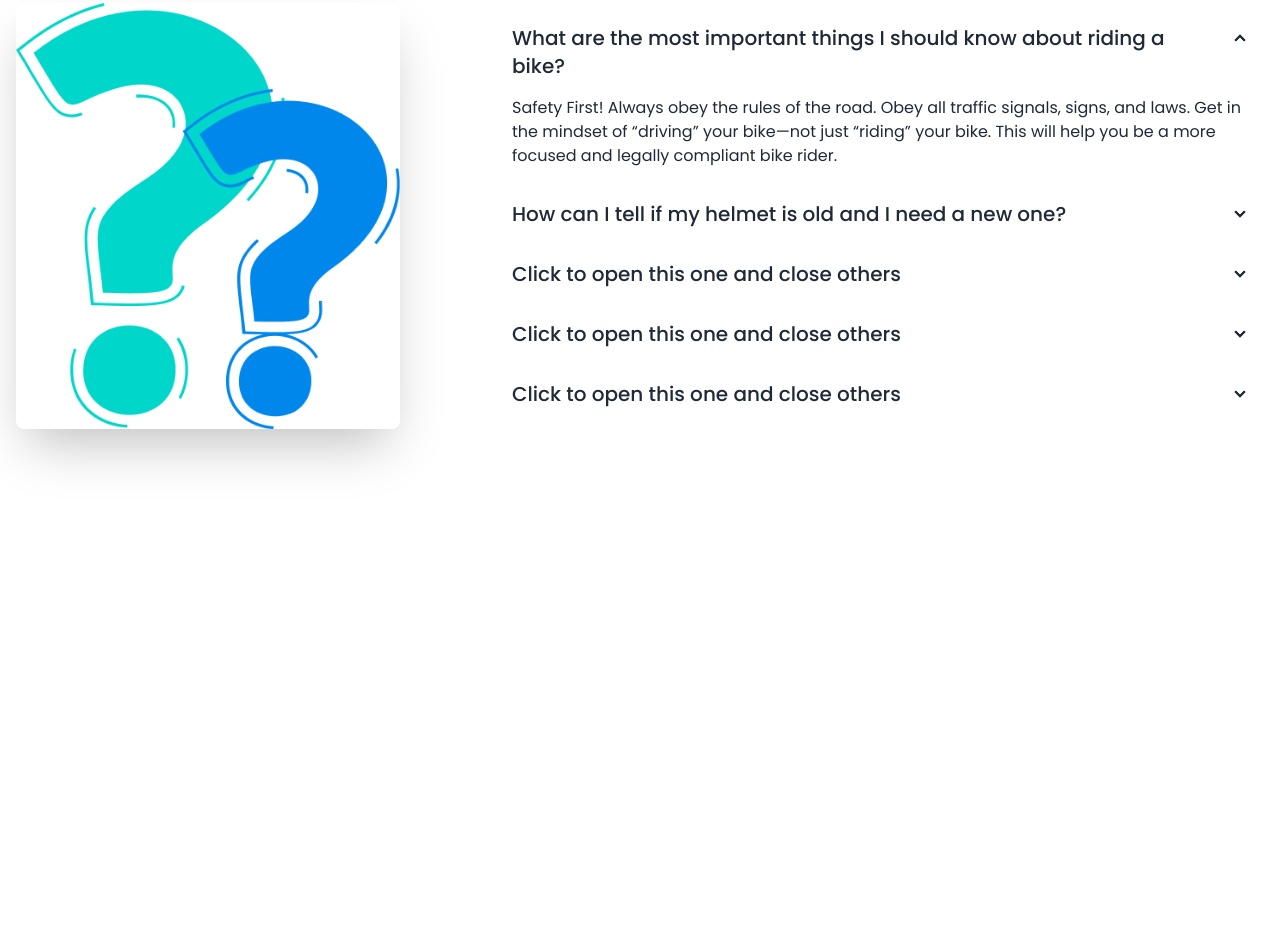
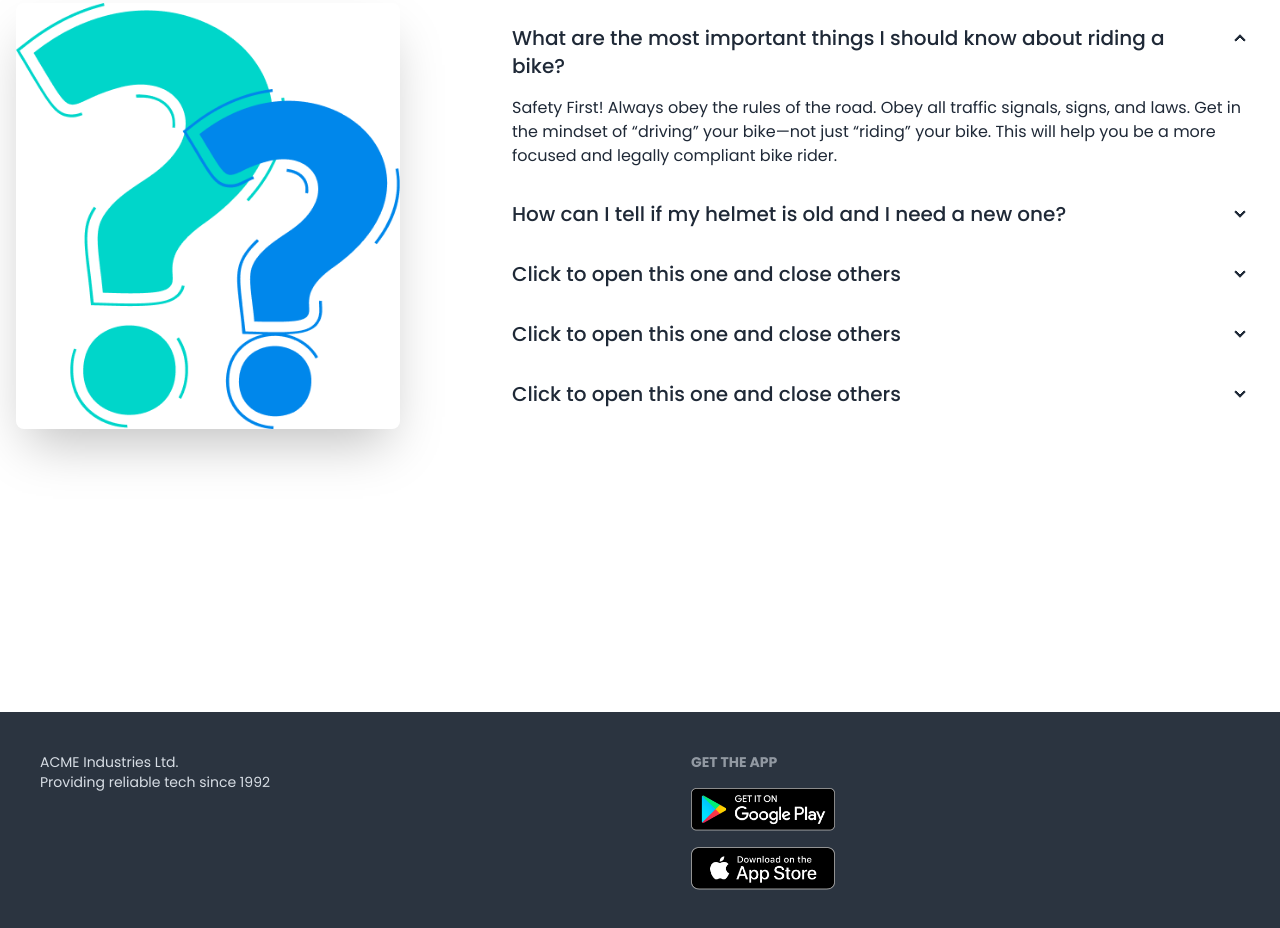
Before and after one commit to yeakubdurjoy001/Biker-Zone-with-Tailwind-and-DaisyUi, a plain HTML site: page index.html in a window 1280 px wide. Shown: the part 2292-3220 px from the top of the page. Before the commit the page ends 3004 px from the top, so only its background shows below. Drawn offline with nearby package versions, Linux system fonts and the light colour scheme.

Commit message:
added footer

```diff
--- a/index.html
+++ b/index.html
@@ -413,7 +413,7 @@
           <div class="hero-content flex-col lg:gap-24 lg:flex-row">
             <img
               src="images/others/faq.png"
-              class="max-w-sm rounded-lg shadow-2xl sm:w-3/4"
+              class="max-w-sm rounded-lg shadow-2xl sm:w-1/2"
             />
             <div>
               <!-- first question -->
@@ -474,6 +474,17 @@
         </div>
       </section>
     </main>
-    <footer></footer>
+    <footer class="footer p-10 bg-neutral text-neutral-content">
+      <aside>
+        <p>ACME Industries Ltd.<br />Providing reliable tech since 1992</p>
+      </aside>
+      <nav>
+        <header class="footer-title">Get the App</header>
+        <div class="grid grid-cols-1 gap-4">
+          <a> <img class="w-36" src="images/others/android.png" alt="" /></a>
+          <a> <img class="w-36" src="images/others/ios.png" alt="" /></a>
+        </div>
+      </nav>
+    </footer>
   </body>
 </html>
```
